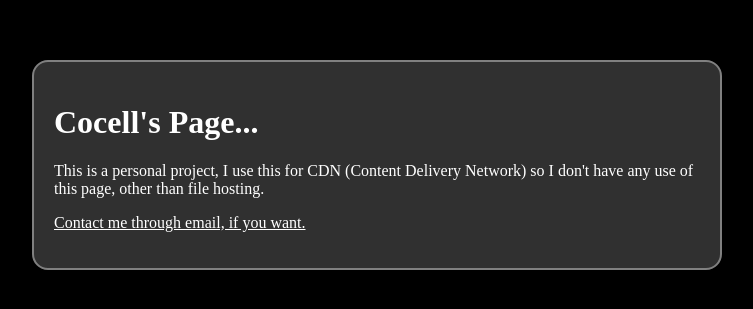
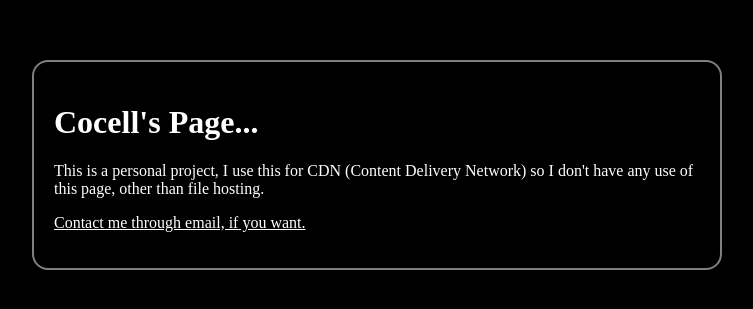
Before and after one commit to Cocell0/Perchance, a plain HTML site: page index.html in a window 1280 px wide. Shown: the part 235-544 px from the top of the page, without its empty margins (263-1016 px from the left). Drawn offline with Linux system fonts and the light colour scheme.

Commit message:
Updated Index Again

```diff
--- a/style.css
+++ b/style.css
@@ -27,7 +27,6 @@ a {
 
 .pageAlt {
     border: 2px gray solid;
-    background: #303030;
     border-radius: 1rem;
     margin: auto;
     padding: 20px;
```
